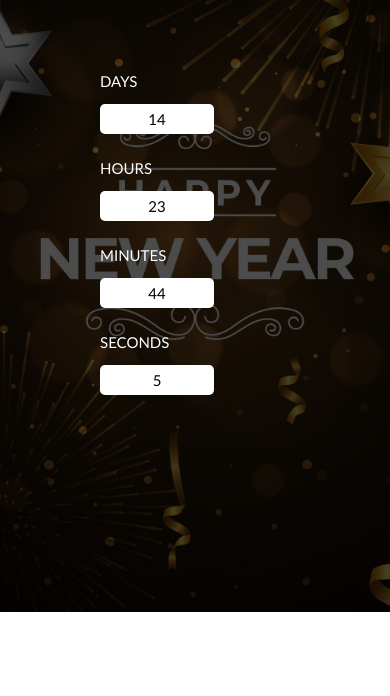
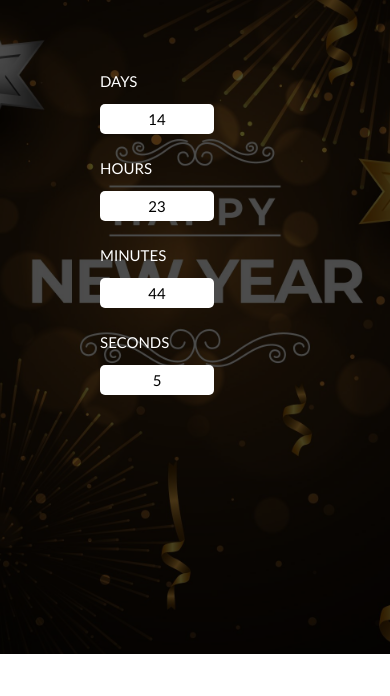
Before and after one commit to ammarshaikh22/new-pro, a plain HTML site: page index.html in a window 390 px wide. Shown: the part 148-844 px from the top of the page. Drawn offline with Linux system fonts and the light colour scheme.

Commit message:
Update index.html

```diff
--- a/index.html
+++ b/index.html
@@ -70,11 +70,11 @@
         }
         @media screen and (max-width: 1000px) {
             .main {
-                height: 90vh;
+                height: 95vh;
             }
 
             .layout {
-                height: 90vh;
+                height: 95vh;
             }
             .clock {
                 flex-direction: column;
```
